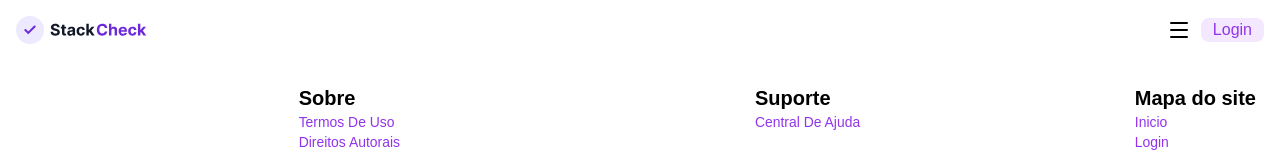
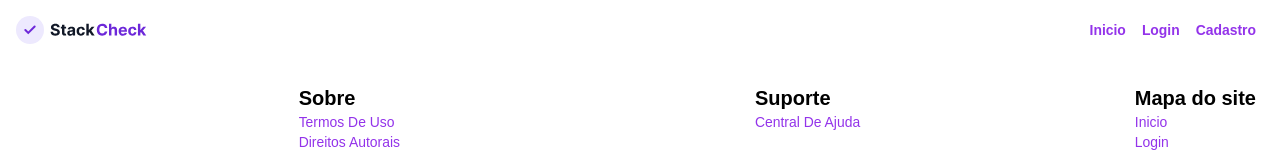
Before and after one commit to juninhos-comunidade/code-queens, a Next.js app in the folder frontend/: page / in a window 1280 px wide. Shown: the top 154 px of the page. Built offline with nearby package versions, Linux system fonts and the light colour scheme.

Commit message:
fix: add limit container e versao desktop

```diff
--- a/frontend/src/components/layout/Navbar/Navbar.tsx
+++ b/frontend/src/components/layout/Navbar/Navbar.tsx
@@ -5,7 +5,7 @@ import Image from 'next/image';
 import { MenuIcon, X } from 'lucide-react';
 import StackCheckLogo from '../../../../public/stackcheck_logo.svg';
 
-import { Button } from '@/components';
+import { Button, Limit } from '@/components';
 
 import styles from './navbar.module.scss'
 
@@ -27,13 +27,16 @@ export const Navbar = () => {
     });
     return (
         <nav className={styles.navbar}>
+            <Limit>
                 <Image src={StackCheckLogo} alt='Stack Check' />
 
                 <ul
                     id='navbar_container'
                     onClick={() => setIsOpen(false)}
                     className={`${styles.navbar_container} ${isOpen && styles.navbar_open}`}>
-                <li><a href='/'>Home</a></li>
+                    <li><a href='/'>Inicio</a></li>
+                    <li><a href='/'>Login</a></li>
+                    <li><a href='/'>Cadastro</a></li>
 
                 </ul>
 
@@ -41,6 +44,7 @@ export const Navbar = () => {
                     <button onClick={handleToggleNavbar}>{visibleIcon}</button>
                     <Button text='Login' variant='secondary' minSize={true} className={styles.loginButton} />
                 </div>
+            </Limit>
         </nav>
     )
 }
--- a/frontend/src/components/layout/Navbar/navbar.module.scss
+++ b/frontend/src/components/layout/Navbar/navbar.module.scss
@@ -1,11 +1,15 @@
+@use '../../../styles/colors.module' as *;
+
 .navbar {
     display: flex;
-    justify-content: space-between;
-    align-items: center;
+    justify-content: center;
     anchor-name: --my-anchor;
     padding: 16px;
 
-
+    >section {
+        display: flex;
+        justify-content: space-between;
+    }
 
     button {
         background: none;
@@ -20,7 +24,7 @@
     }
 
     .navbar_container {
-        background: white;
+        background: $white;
         position: absolute;
         position-anchor: --my-anchor;
         left: anchor(--my-anchor left);
@@ -28,19 +32,21 @@
         width: 100%;
         display: none;
 
-        &.navbar_open{
+        &.navbar_open {
             display: block;
         }
 
-        .loginButton{
+        .loginButton {
             width: 10px !important;
         }
 
-        li,a{
+        li,
+        a {
             display: block;
 
         }
-        a{
+
+        a {
             border: 1px solid rebeccapurple;
             text-align: center;
             padding: 12px 8px;
@@ -48,3 +54,33 @@
 
     }
 }
+
+@media screen and (min-width: 768px) {
+    .navbar {
+
+        >section:first-child {
+            align-items: center;
+
+        }
+
+        .buttons_container {
+            display: none;
+        }
+
+        .navbar_container {
+            all: inherit;
+            display: flex;
+            justify-content: end;
+
+            &.navbar_open {
+                display: flex;
+            }
+
+            a {
+                border: none;
+                text-align: center;
+                padding: 0 8px;
+            }
+        }
+    }
+}
```
Lines whose indentation alone changed are shown as unchanged.
